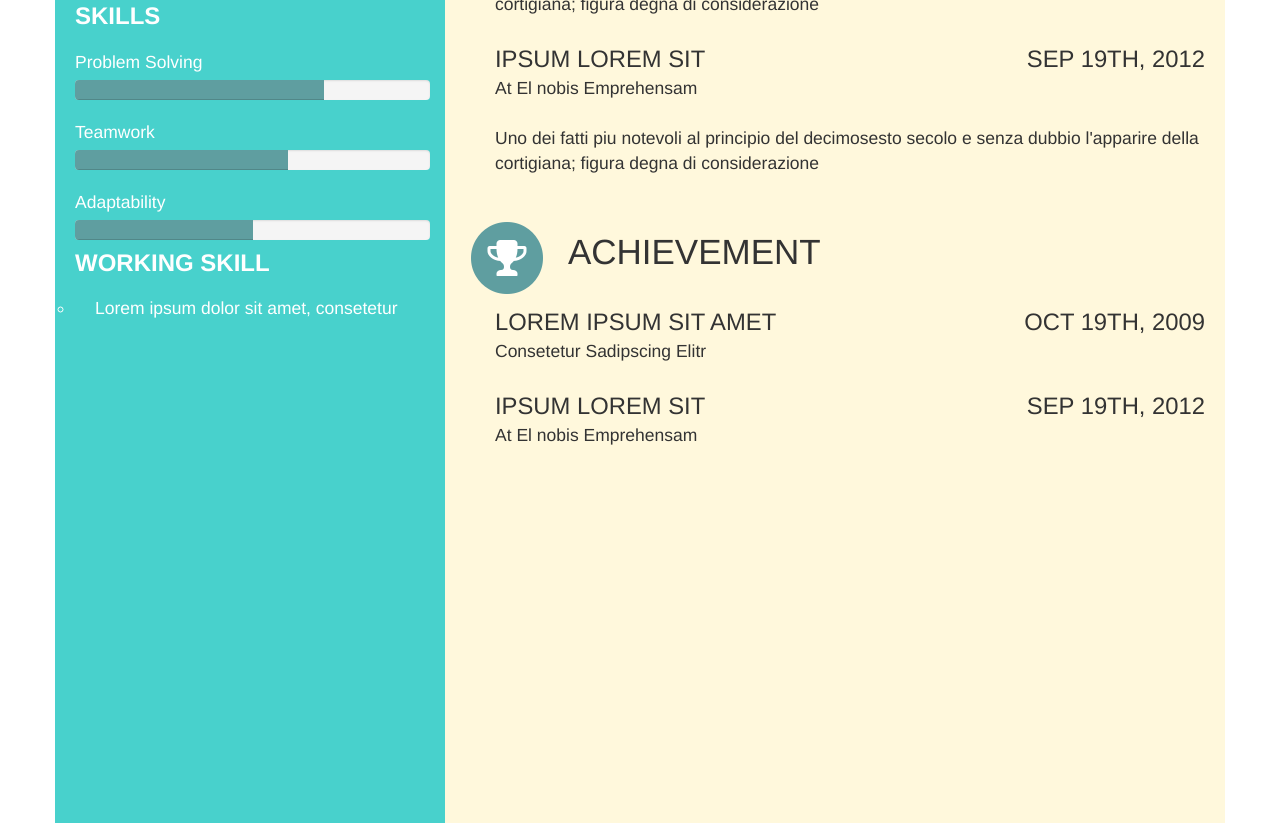
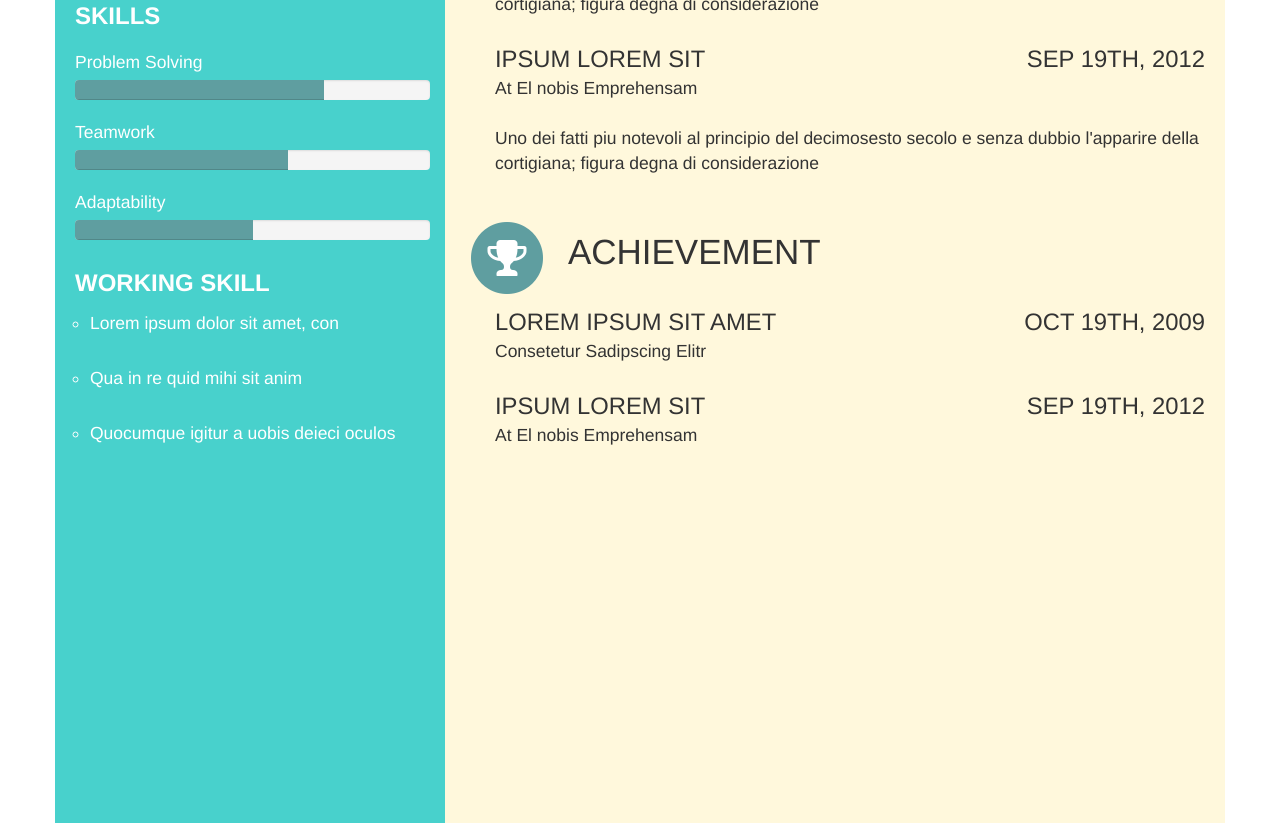
Before and after one commit to Dollyns/dollyns.github.io, a plain HTML site: page CV.html in a window 1280 px wide. Shown: the part 677-1500 px from the top of the page. Drawn offline with Linux system fonts and the light colour scheme.

Commit message:
Modified

```diff
--- a/CV.html
+++ b/CV.html
@@ -90,11 +90,17 @@
 				 </div>
 				 </div>
 <!-- 		WORKING SKILL -->
-			<div class="leftcol">
+			<div class="leftcol" style="margin-top: 30px">
 				<h3 class="title">WORKING SKILL</h3>
-				<ul class="bullet" style="padding-top: 0px">
-				<li class="para bullet">
-					Lorem ipsum dolor sit amet, consetetur
+				<ul class="bullet" style="padding-top: 0px; margin-left: 15px">
+				<li class="bullet list">
+					Lorem ipsum dolor sit amet, con
+				</li>
+				<li class="bullet list">
+					Qua in re quid mihi sit anim
+				</li>
+				<li class="bullet list">
+					Quocumque igitur a uobis deieci oculos
 				</li>
 			</div>
 
--- a/css/CV.css
+++ b/css/CV.css
@@ -49,6 +49,15 @@ li{
 	color: white;
 }
 
+.list{
+	padding-left: 0px !important;
+	padding-right: 15px;
+	padding-top: 15px;
+	padding-bottom: 15px;
+	margin-bottom: 0px;
+	font-size: 125%;
+
+}
 .leftcol{
 	color: white;
 	text-align: left !important;
```
